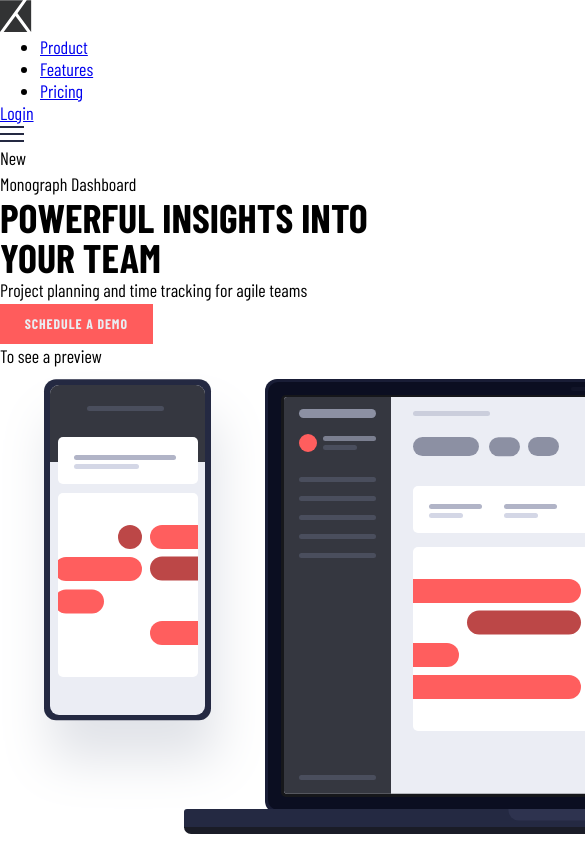
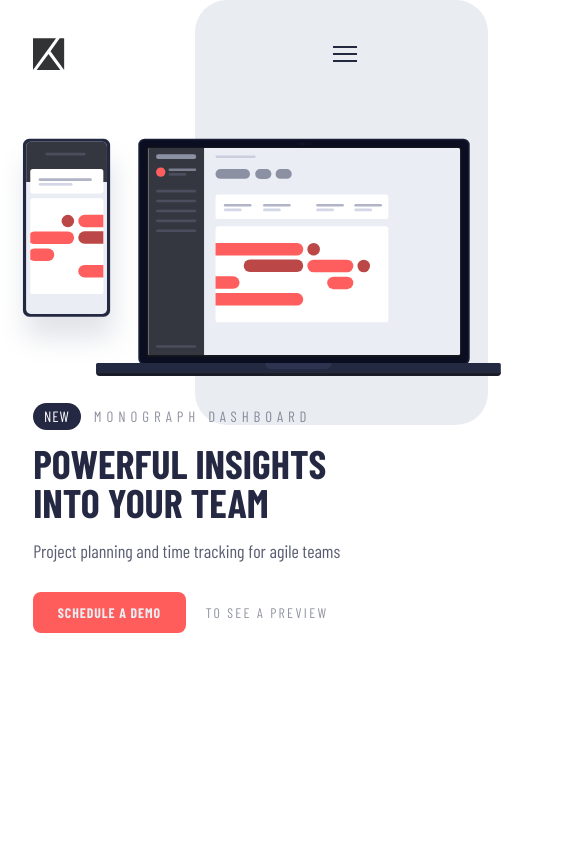
Before and after one commit to bluepersia/project-tracking-intro-component, a plain HTML site: page index.html in a window 390 px wide. Shown: the top 844 px of the page, 585 px wide, since content can reach past the window. Drawn offline with nearby package versions, Linux system fonts and the light colour scheme.

Commit message:
Mobile style

```diff
--- a/index.html
+++ b/index.html
@@ -35,7 +35,7 @@
 
   <main class="main">
     <div class="hero_content">
-      <div class="hero_content_overtitle">
+      <div class="hero_overtitle">
         <p class="hero_new">New</p>
         <p class="hero_desc">Monograph Dashboard</p>
       </div>
--- a/style.css
+++ b/style.css
@@ -4,6 +4,7 @@
     --color-2: hsl(0,47%, 51%);
     --color-3: hsl(231, 30%, 20%);
     --color-4: hsl(210, 26%, 93%);
+    --color-5:white;
 }
 
 html {
@@ -13,6 +14,7 @@ html {
 
 body {
     font-family: "Barlow Condensed", sans-serif;
+    color: var(--color-3);
 }
 p
 {
@@ -44,9 +46,123 @@ h1 {
     transition: filter 300ms;
     color: var(--color-4);
     cursor: pointer;
+    border-radius: 8px;
 }
 
 .btn:hover
 {
     filter: brightness(140%);
 }
+
+
+body::before
+{
+    content: '';
+    width: 75%;
+    height: 425px;
+    position: absolute;
+    top:0px;
+    left:50%;
+    background-color: var(--color-4);
+    z-index: -1;
+    border-radius: 32px;
+}
+
+.header {
+    display: flex;
+    align-items: center;
+    justify-content: space-between;
+    padding: 2.1em 8.5% 3.55em;
+}
+
+
+.nav {
+    display: none;
+}
+
+
+.main {
+    display: flex;
+    flex-direction: column-reverse;
+}
+
+.hero_img {
+    width: 128.5%;
+    max-width: 916px;
+    object-fit: contain;
+}
+.hero_content
+{
+    padding: 1.5em 8.5% 5.1em;
+}
+
+
+.hero_overtitle {
+    text-transform: uppercase;
+    display: flex;
+    align-items: center;
+    gap: .88em;
+    font-size: .83rem;
+    margin-bottom: .88em;
+}
+.hero_new {
+    padding: .2em .73em;
+    color: var(--color-5);
+    background-color: var(--color-3);
+    border-radius: 16px;
+    letter-spacing: .06em;
+}
+
+.hero_desc {
+    opacity: 50%;
+    letter-spacing: .33em;
+
+}
+
+.title {
+    margin-bottom: .4em;
+}
+
+.hero_body {
+    opacity: 75%;
+    margin-bottom: 1.5em;
+}
+
+.hero_btns {
+    display: flex;
+    align-items: center;
+    gap: 1.11em;
+}
+
+.hero_preview
+{
+    opacity: 50%;
+    text-transform: uppercase;
+    letter-spacing: 0.17em;
+    font-size: 0.77em;
+}
+
+
+@media (min-width: 768px) {
+
+    .nav {
+        display: block;
+    }
+    .btn-menu {
+        display: none;
+    }
+
+
+    .main {
+        flex-direction: row;
+    }
+
+    .hero_content {
+    }
+    .hero_img{
+        width: 82.5%;
+        position: relative;
+        transform: translateX(25%);
+    }
+
+}
```
